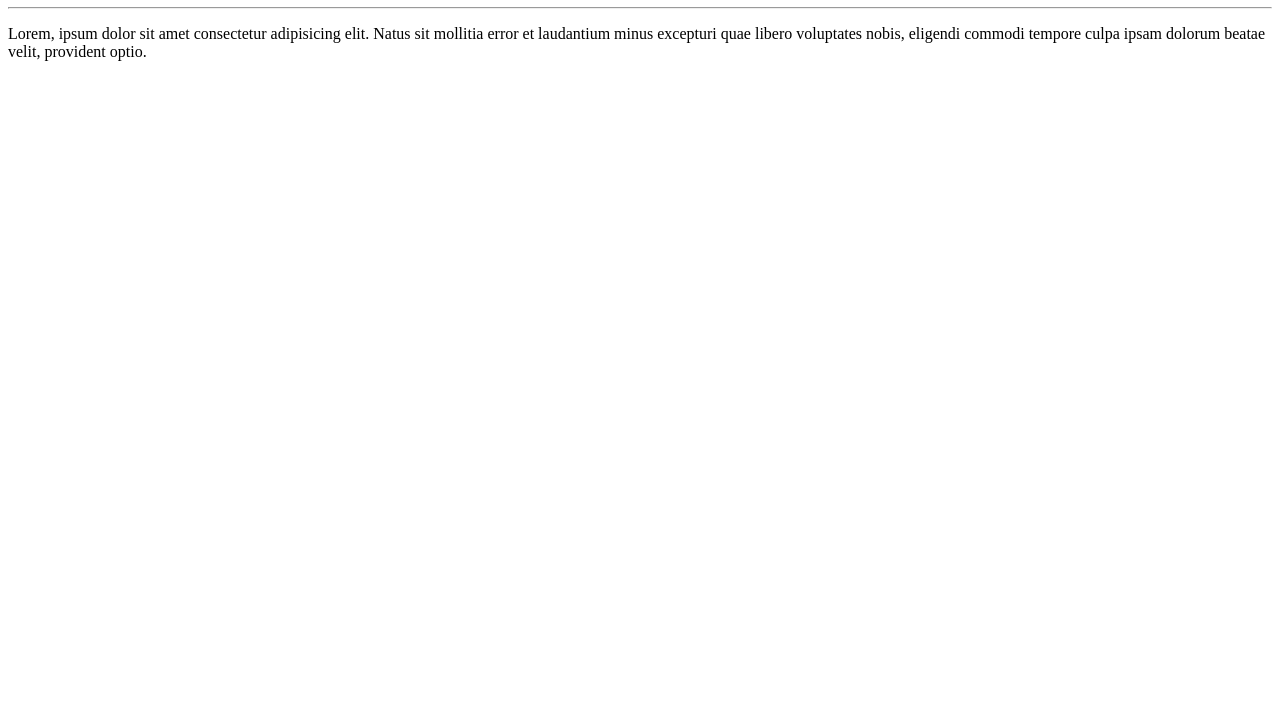
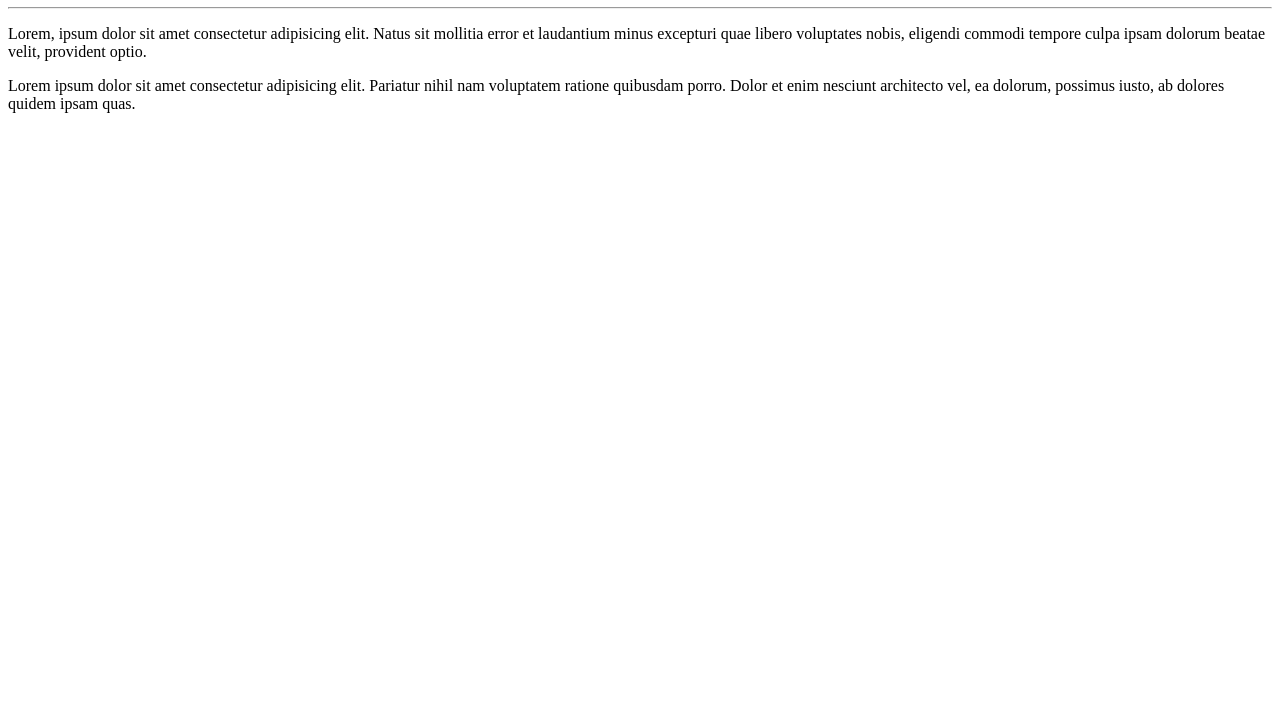
Before and after one commit to luizalvaroalmeida/Ola-mundo, a plain HTML site: page site-exemplo/index.html in a window 1280 px wide. Shown: the part 73-800 px from the top of the page. Drawn offline with Linux system fonts and the light colour scheme.

Commit message:
Criei novo parágrafo

```diff
--- a/site-exemplo/index.html
+++ b/site-exemplo/index.html
@@ -9,5 +9,7 @@
     <h1>Olá, Mundo!</h1>
     <hr>
     <p>Lorem, ipsum dolor sit amet consectetur adipisicing elit. Natus sit mollitia error et laudantium minus excepturi quae libero voluptates nobis, eligendi commodi tempore culpa ipsam dolorum beatae velit, provident optio.</p>
+
+    <p>Lorem ipsum dolor sit amet consectetur adipisicing elit. Pariatur nihil nam voluptatem ratione quibusdam porro. Dolor et enim nesciunt architecto vel, ea dolorum, possimus iusto, ab dolores quidem ipsam quas.</p>
 </body>
 </html>
```
